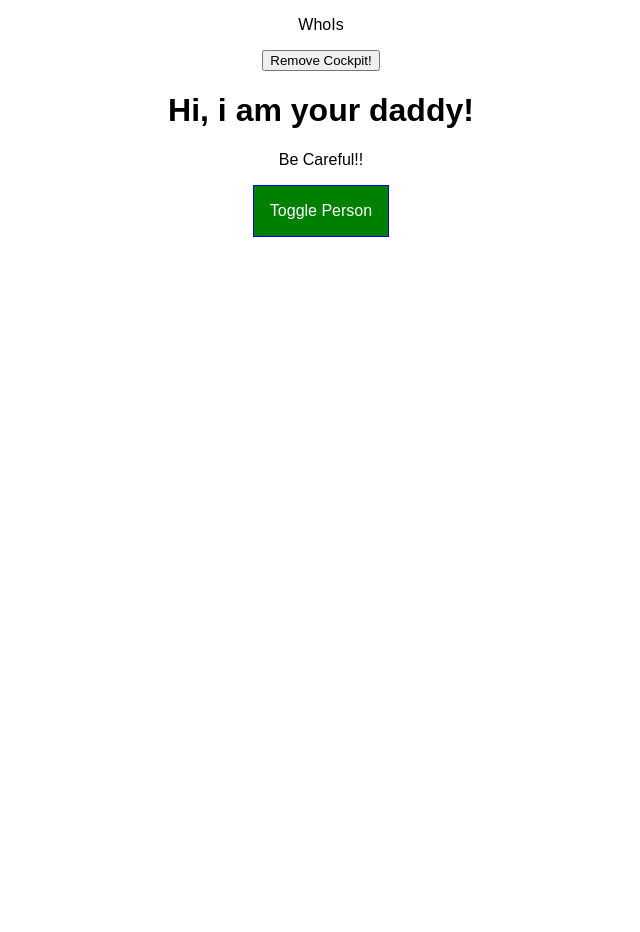
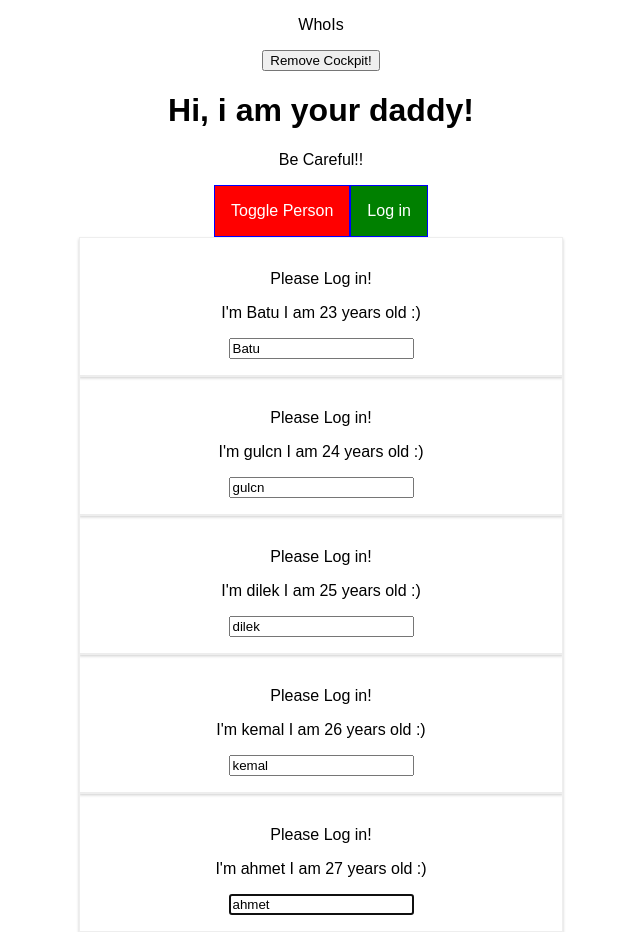
Before and after one commit to batuhanbalaban/reactplayground, a React app: page / in a window 1280 px wide. Shown: the whole page, without its empty margins (319-959 px from the left). Before the commit the page ends 800 px from the top, so only its background shows below. Built offline with nearby package versions, Linux system fonts and the light colour scheme.

Commit message:
using context for global-scope variables

```diff
--- a/src/components/Cockpit/Cockpit.js
+++ b/src/components/Cockpit/Cockpit.js
@@ -1,7 +1,10 @@
-import React,{useEffect} from 'react';
+import React,{useEffect, useRef} from 'react';
 import classes from './Cockpit.css';
+import AuthContext from '../../context/auth-context';
 
 const cocpit = (props) => {
+
+  const toggleBtnRef = useRef(null);
 
 //this event will be fired every dom getDerivedStateFromProps and componentDidUpdate
 useEffect(()=>{
@@ -23,12 +26,13 @@
 //this event will be fired only once when dom created
 useEffect(()=>{
   console.log('Cockpit.js - > useEffect');
-  const timer = setTimeout(()=>{
-    alert('Saved data to cloud!');
-  },1000);
+  // const timer = setTimeout(()=>{
+  //   alert('Saved data to cloud!');
+  // },1000);
+  toggleBtnRef.current.click();
 
   return () => {
-    clearTimeout(timer);
+    //clearTimeout(timer);
     console.log('Cockpit.js - > useEffect - cleanup work')
   };
 
@@ -61,7 +65,18 @@
         <div className = {classes.Cockpit}>
             <h1>Hi, i am your daddy!</h1>
             <p className={assignedClasses.join(' ')}>Be Careful!!</p>
-            <button className={btnClass} onClick={props.clicked}>Toggle Person</button>
+            <button
+              ref={toggleBtnRef}
+              className={btnClass}
+              onClick={props.clicked}>
+              Toggle Person
+              </button>
+              <AuthContext.Consumer>
+                    {(context) =>
+                        <button onClick={context.login}>Log in</button>
+                    }
+                </AuthContext.Consumer>
+
         </div>
     );
 }
--- a/src/components/Persons/Person/Person.js
+++ b/src/components/Persons/Person/Person.js
@@ -4,6 +4,7 @@
 
 import Aux from '../../../hoc/Auxiliary';
 import withClass from '../../../hoc/withClass';
+import AuthContext from '../../../context/auth-context';
 
 class Person extends Component {
 
@@ -21,6 +22,11 @@
         console.log('Person.js rendering ...');
         return (
             <Fragment>
+                <AuthContext.Consumer>
+                    {(context) =>
+                        context.authenticated ? <p>Authenticated</p> :  <p>Please Log in!</p>
+                    }
+                </AuthContext.Consumer>
                 <p key="i1" onClick={this.props.click}>I'm {this.props.name} I am {this.props.age} years old :)</p>
                 <p key="i2">{this.props.children}</p>
                 <input
--- a/src/components/Persons/Persons.js
+++ b/src/components/Persons/Persons.js
@@ -43,7 +43,8 @@
         age={person.age}
         click={() => this.props.clicked(index)}
         key={person.id}
-        changed={(event) => this.props.changed(event,person.id)} /> );
+        changed={(event) => this.props.changed(event,person.id)}
+        /> );
       });
 
   }
--- a/src/containers/App.js
+++ b/src/containers/App.js
@@ -4,6 +4,10 @@
 import Cockpit from  '../components/Cockpit/Cockpit';
 import withClass from '../hoc/withClass';
 import Aux from '../hoc/Auxiliary';
+import AuthContext from '../context/auth-context';
+
+
+
 class App extends Component {
 
   constructor(props){
@@ -20,7 +24,8 @@
       otherState :"bla bla",
       showPersons : false,
       showCockpit : true,
-      changeCounter : 0
+      changeCounter : 0,
+      authenticated : false
     }
   }
 
@@ -59,6 +64,9 @@
   //this.setState({persons:persons})
 }
 
+loginHandler = () => {
+  this.setState({authenticated:true});
+};
 togglePersonsHandler = () =>{
 const doesShow = this.state.showPersons;
 this.setState({showPersons:!doesShow});
@@ -70,7 +78,8 @@
       persons = <Persons
                   persons = {this.state.persons}
                   clicked = {this.deletePersonHandler}
-                  changed = {this.nameChangesHandler}/>;
+                  changed = {this.nameChangesHandler}
+                  isAuthenticated = {this.state.authenticated}/>;
 
     }
 
@@ -80,12 +89,15 @@
       <Aux classes={classes.App}>
         <p>{this.props.appName}</p>
         <button onClick = {()=>{this.setState({showCockpit:!this.state.showCockpit})}}>Remove Cockpit!</button>
-        {this.state.showCockpit ? <Cockpit
-        showPersons = {this.state.showPersons}
-        personsLength = {this.state.persons.length}
-        clicked = {this.togglePersonsHandler}/> :null }
+        <AuthContext.Provider value={{authenticated:this.state.authenticated,login : this.loginHandler}}>
+          {this.state.showCockpit ? <Cockpit
+          showPersons = {this.state.showPersons}
+          personsLength = {this.state.persons.length}
+          clicked = {this.togglePersonsHandler}
+          /> :null }
 
-        {persons}
+          {persons}
+        </AuthContext.Provider>
       </Aux>
     );
   }
--- /dev/null
+++ b/src/context/auth-context.js
@@ -0,0 +1,8 @@
+import React from 'react';
+
+const authContext = React.createContext({
+    authenticated:false,
+    login : () =>{}
+});
+
+export default authContext;
```
